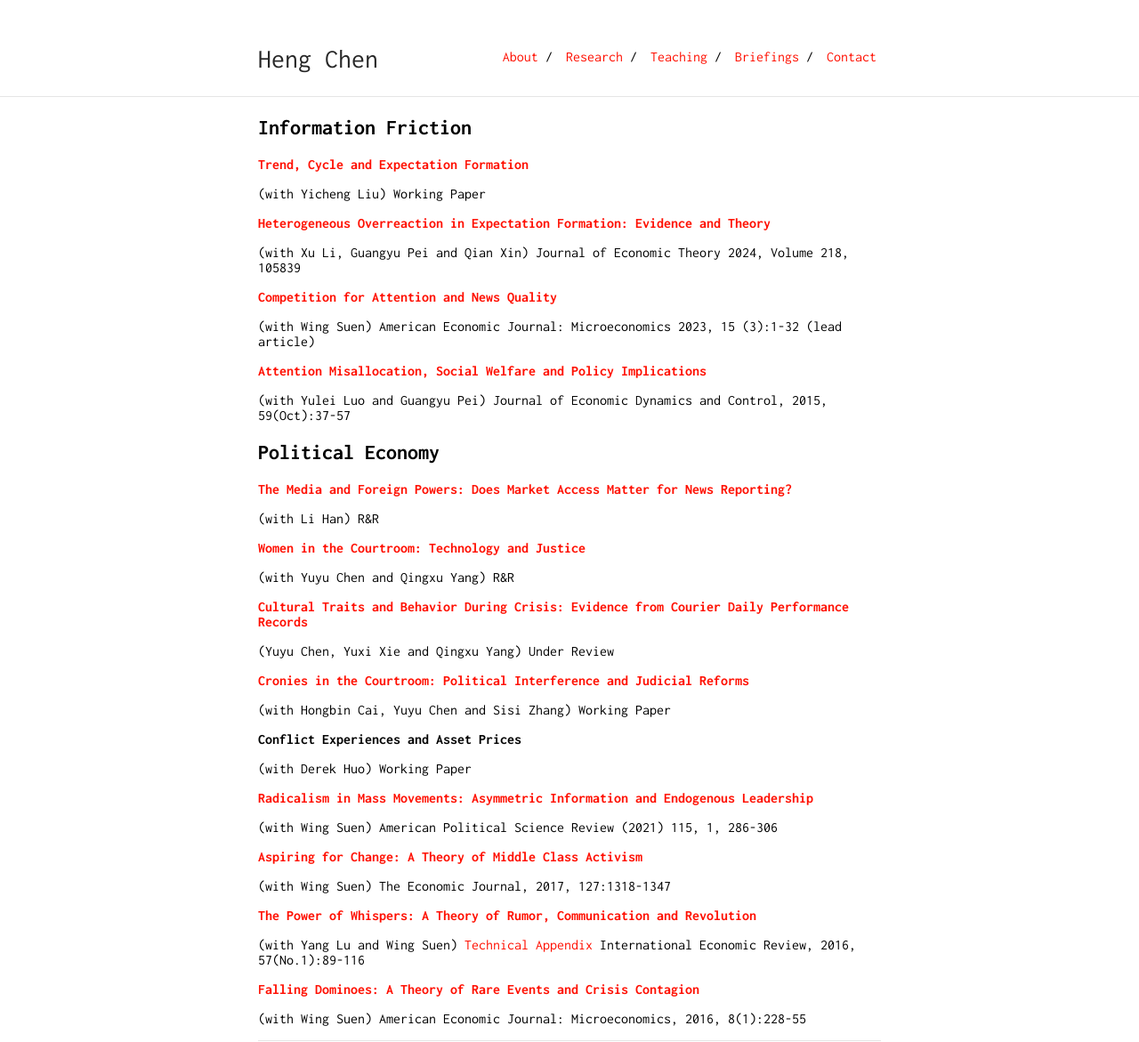
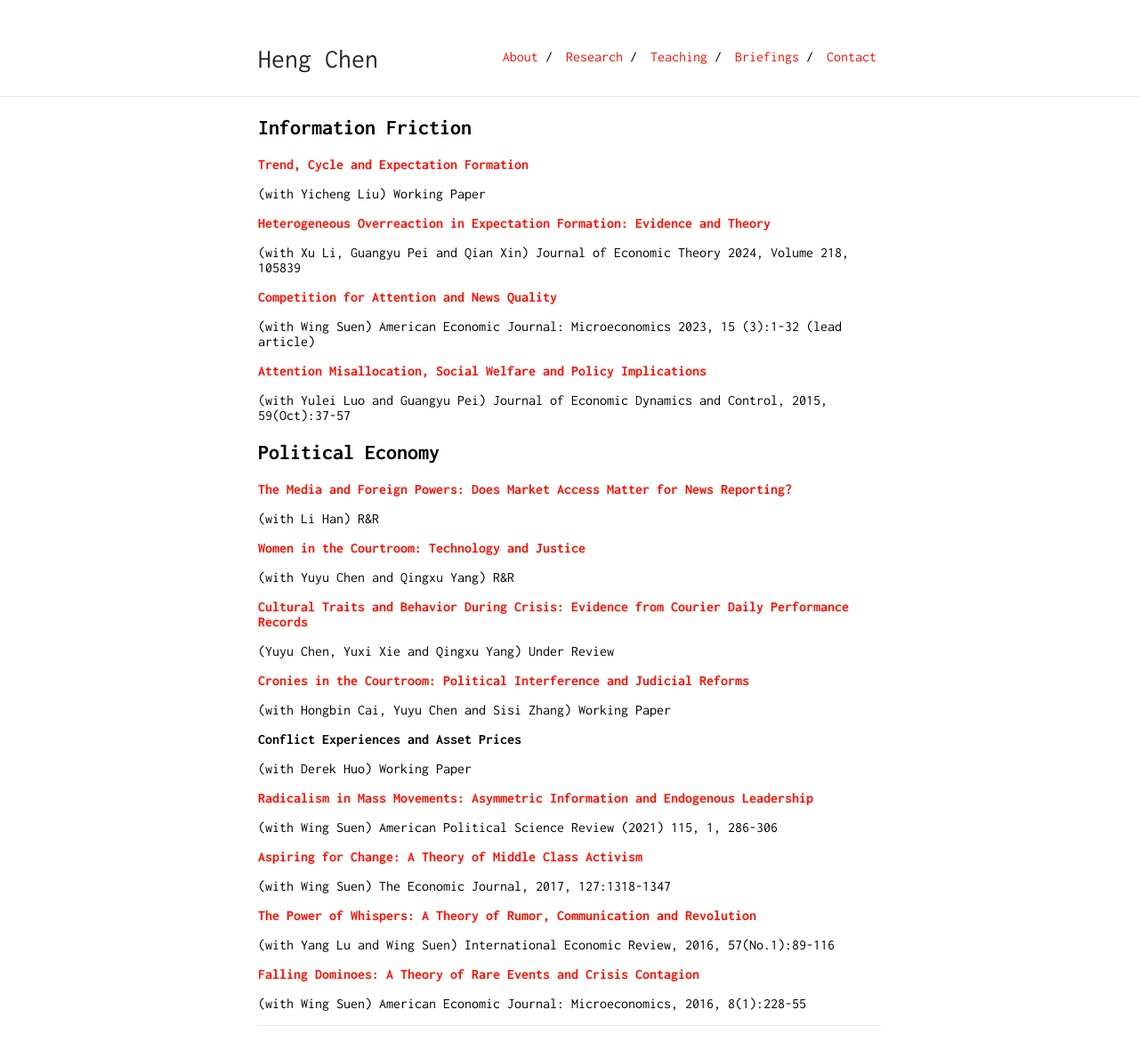
Before and after one commit to Shuyan0210611X/henrychen.github.io, a Jekyll site: the page built from research.md, in a window 1280 px wide. Shown: the whole page at 89% size. Built offline with Jekyll 4.4.1, drawn with Linux system fonts in a browser that asks for light colours; our own code applies the rules of GitHub Pages for plain Markdown files.

Commit message:
Update research.md

```diff
--- a/research.md
+++ b/research.md
@@ -54,7 +54,7 @@ permalink: /research/
 
 [**The Power of Whispers: A Theory of Rumor, Communication and Revolution**](/files/Thepower.pdf)
 
-(with Yang Lu and Wing Suen) [Technical Appendix](/files/Appendix.pdf)  International Economic Review, 2016, 57(No.1):89-116
+(with Yang Lu and Wing Suen) International Economic Review, 2016, 57(No.1):89-116
 
 [**Falling ﻿Dominoes﻿: A Theory of Rare Events and Crisis Contagion**](/files/Falling.pdf)
 
```
